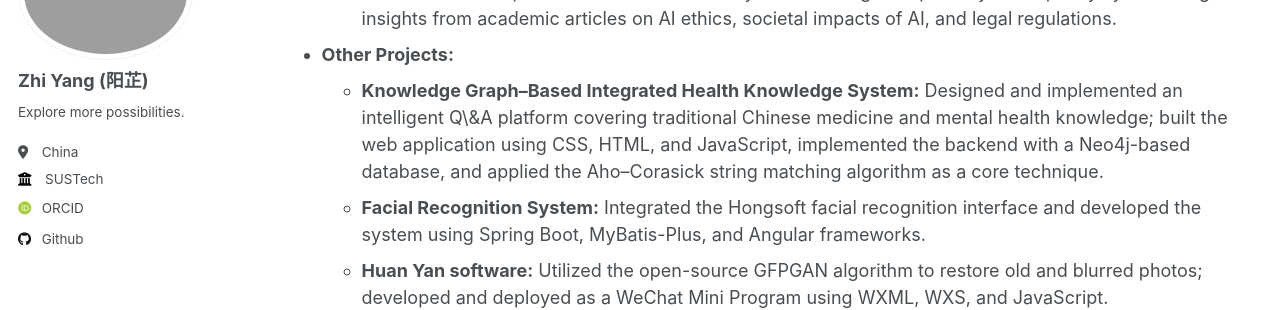
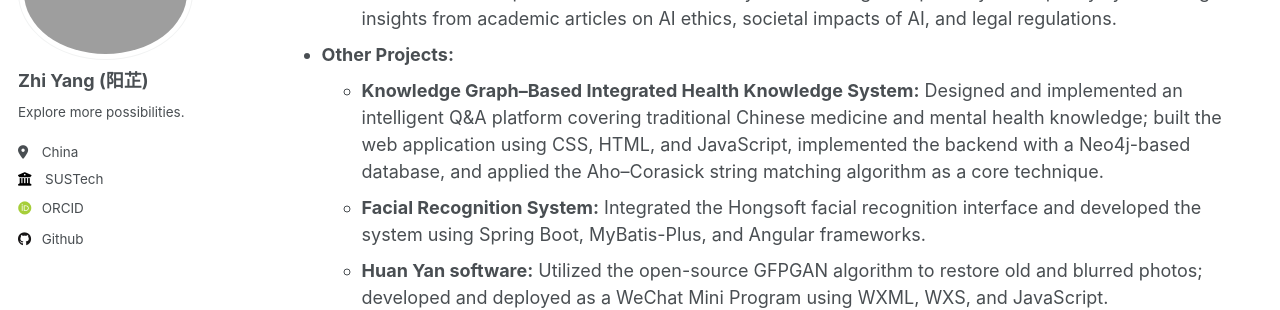
Before and after one commit to ruayz/ruayz.github.io, a Jekyll site: the page built from _pages/publications.html, in a window 1280 px wide and 900 px high, scrolled down 1648 px. Shown: the part 180-490 px from the top of the window. Built offline with Jekyll 4.4.1, drawn with Linux system fonts in a browser that asks for light colours; some web fonts are replaced.

```diff
--- a/_pages/publications.html
+++ b/_pages/publications.html
@@ -45,7 +45,7 @@ author_profile: true
     <strong>Other Projects:</strong>
     <ul>
       <li>
-        <strong>Knowledge Graph–Based Integrated Health Knowledge System:</strong> Designed and implemented an intelligent Q\&A platform covering traditional Chinese medicine and mental health knowledge; built the web application using CSS, HTML, and JavaScript, implemented the backend with a Neo4j-based database, and applied the Aho–Corasick string matching algorithm as a core technique.
+        <strong>Knowledge Graph–Based Integrated Health Knowledge System:</strong> Designed and implemented an intelligent Q&A platform covering traditional Chinese medicine and mental health knowledge; built the web application using CSS, HTML, and JavaScript, implemented the backend with a Neo4j-based database, and applied the Aho–Corasick string matching algorithm as a core technique.
       </li>
       <li>
         <strong>Facial Recognition System:</strong> Integrated the Hongsoft facial recognition interface and developed the system using Spring Boot, MyBatis-Plus, and Angular frameworks.
```
